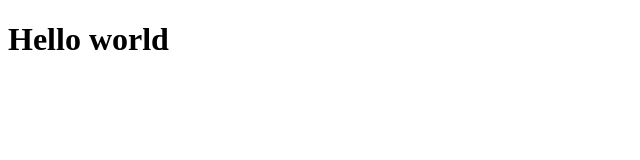
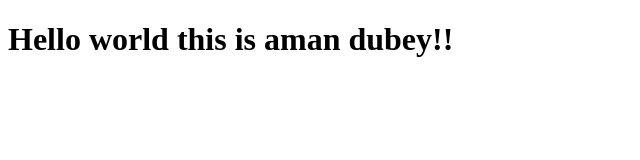
Before and after one commit to amandu25/WebDev, a plain HTML site: page module2-solution/index.html in a window 1280 px wide. Shown: the whole page, without its empty margins (0-640 px from the left). Drawn offline with Linux system fonts and the light colour scheme.

Commit message:
an edit.

```diff
--- a/module2-solution/index.html
+++ b/module2-solution/index.html
@@ -4,6 +4,6 @@
 	<title>Hello</title>
 </head>
 <body>
-<h1>Hello world</h1>
+<h1>Hello world this is aman dubey!!</h1>
 </body>
 </html>
```
